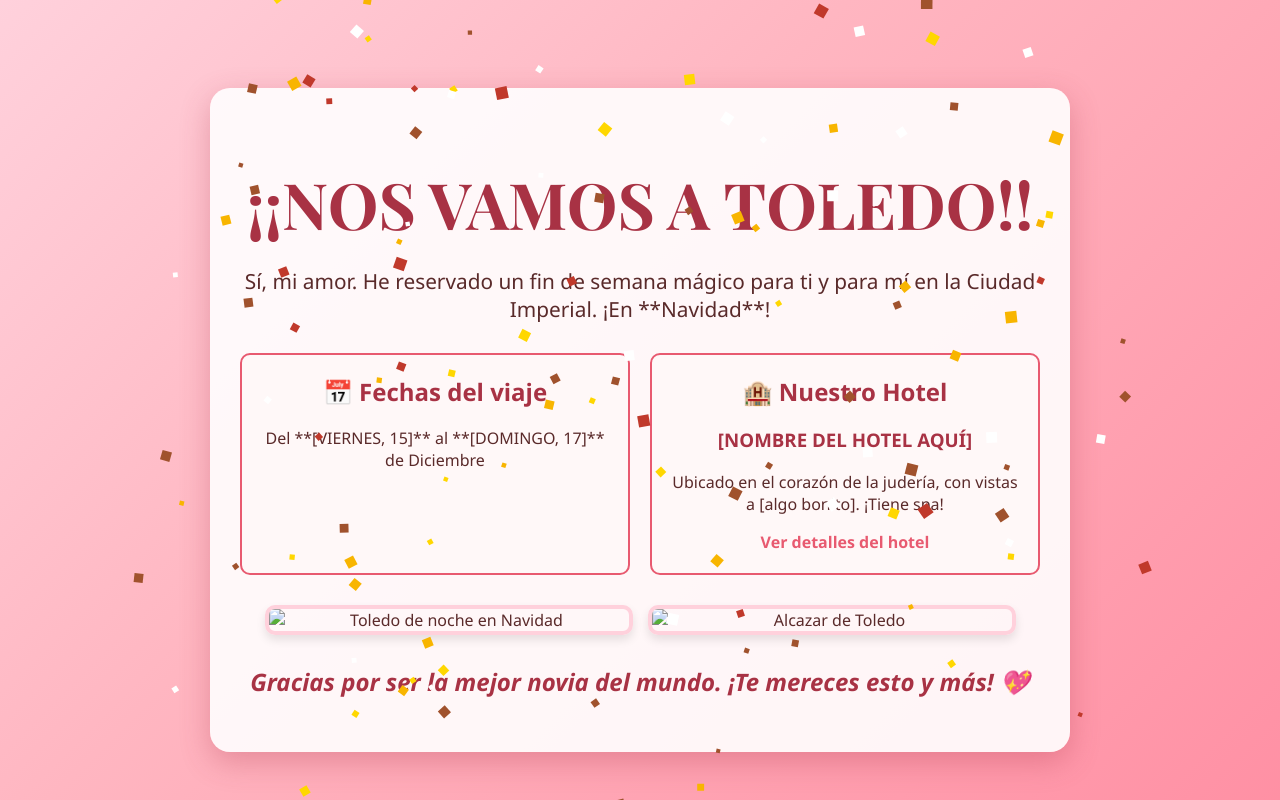
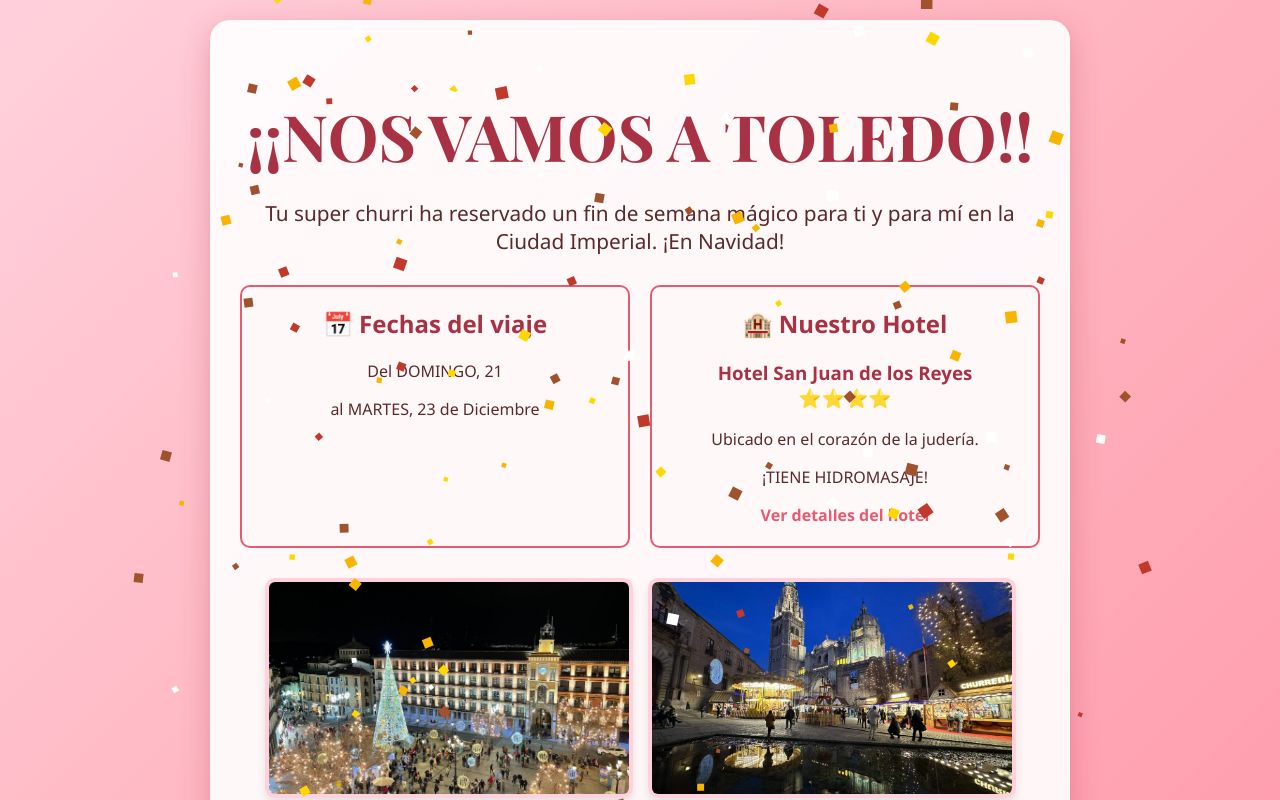
Before and after one commit to 100522320/reg_mon, a plain HTML site: page regalo.html in a window 1280 px wide. Both pictures are taken after a click on the button "🎁 ¡Haz Clic para Abrir tu Regalo! 🎁". Shown: the top 800 px of the page. Drawn offline with nearby package versions, Linux system fonts and the light colour scheme.

Commit message:
regalo acabado

```diff
--- a/regalo.html
+++ b/regalo.html
@@ -15,26 +15,38 @@
 
         <div id="gift-reveal" class="hidden">
             <h1 class="reveal-title">¡¡NOS VAMOS A TOLEDO!!</h1>
-            <p class="reveal-text">Sí, mi amor. He reservado un fin de semana mágico para ti y para mí en la Ciudad Imperial. ¡En **Navidad**!</p>
+            <p class="reveal-text">Tu super churri ha reservado un fin de semana mágico para ti y para mí en la Ciudad Imperial. ¡En Navidad!</p>
 
             <div class="travel-info">
                 <div class="info-block">
                     <h2>📅 Fechas del viaje</h2>
-                    <p>Del **[VIERNES, 15]** al **[DOMINGO, 17]** de Diciembre</p>
+                    <p>Del DOMINGO, 21</p>
+                    <p>al MARTES, 23 de Diciembre</p>
                 </div>
                 <div class="info-block">
                     <h2>🏨 Nuestro Hotel</h2>
-                    <h3>[NOMBRE DEL HOTEL AQUÍ]</h3>
-                    <p>Ubicado en el corazón de la judería, con vistas a [algo bonito]. ¡Tiene spa!</p>
-                    <a href="[LINK DE TU HOTEL]" target="_blank" class="hotel-link">Ver detalles del hotel</a>
+                    <h3>Hotel San Juan de los Reyes ⭐⭐⭐⭐</h3>
+                    <p>Ubicado en el corazón de la judería.</p>
+                    <p>¡TIENE HIDROMASAJE!</p>
+                    <a href="https://www.hotelsanjuandelosreyes.com/" target="_blank" class="hotel-link">Ver detalles del hotel</a>
                 </div>
             </div>
 
             <div class="photo-grid-travel">
-                <img src="toledo_navidad_1.jpg" alt="Toledo de noche en Navidad" class="travel-photo">
-                <img src="toledo_navidad_2.jpg" alt="Alcazar de Toledo" class="travel-photo">
+                <div class="photo-flex-travel">
+                    <img src="images/Toledo-Navidad-luces.jpg" alt="Toledo de noche en Navidad" class="travel-photo">
+                    <img src="images/toledo-torre.jpeg" alt="Alcazar de Toledo" class="travel-photo">
+                </div>
+
+                <div class="photo-flex-travel">
+                    <img src="images/toledo-muro.jpeg" alt="Toledo de noche en Navidad" class="travel-photo">
+                    <img src="images/toledo-puente.jpg" alt="Alcazar de Toledo" class="travel-photo">
+                </div>
+
+                <div class="photo-flex-travel">
+                    <img src="images/toledo-alcazar.jpeg" alt="Alcazar de Toledo" class="travel-photo">
+                </div>
             </div>
-
             <p class="final-message">Gracias por ser la mejor novia del mundo. ¡Te mereces esto y más! 💖</p>
         </div>
     </div>
--- a/styles/regalo.css
+++ b/styles/regalo.css
@@ -94,7 +94,11 @@ body {
 .hotel-link:hover { text-decoration: underline; }
 
 /* FOTOS DE VIAJE */
-.photo-grid-travel {
+.photo-grid-travel{
+    display: grid;
+    grid-template-rows: repeat(3,250px);
+}
+.photo-flex-travel {
     display: flex;
     justify-content: center;
     gap: 15px;
```
Also changed, not shown: images/Toledo-Navidad-luces.jpg (added), images/toledo-alcazar.jpeg (added), images/toledo-muro.jpeg (added), images/toledo-puente.jpg (added), images/toledo-torre.jpeg (added).
